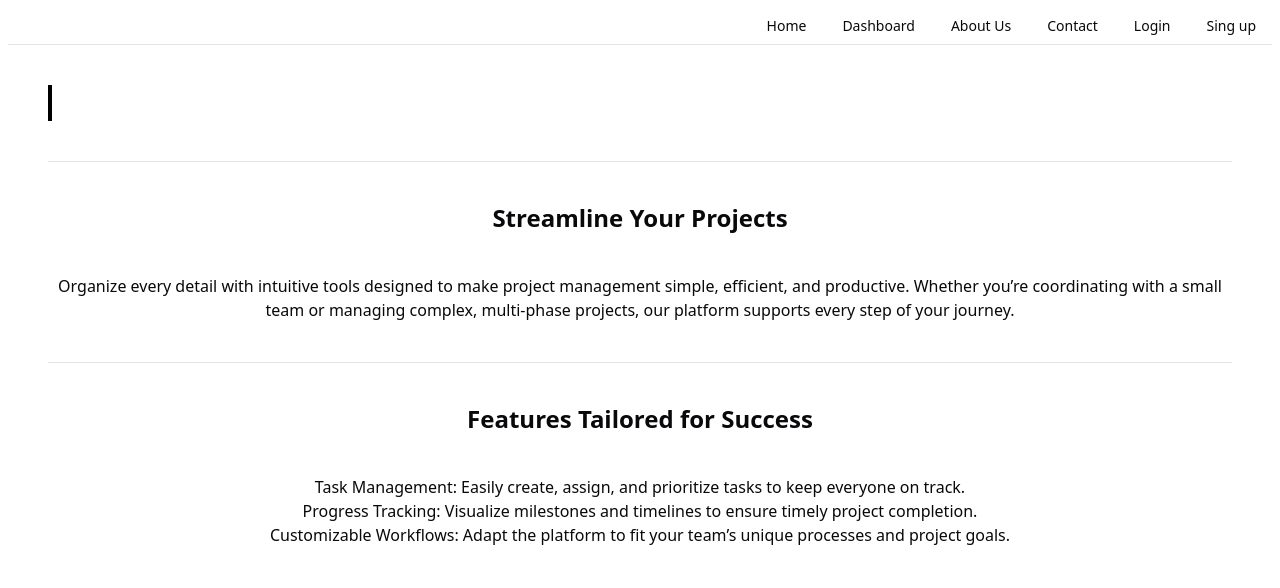
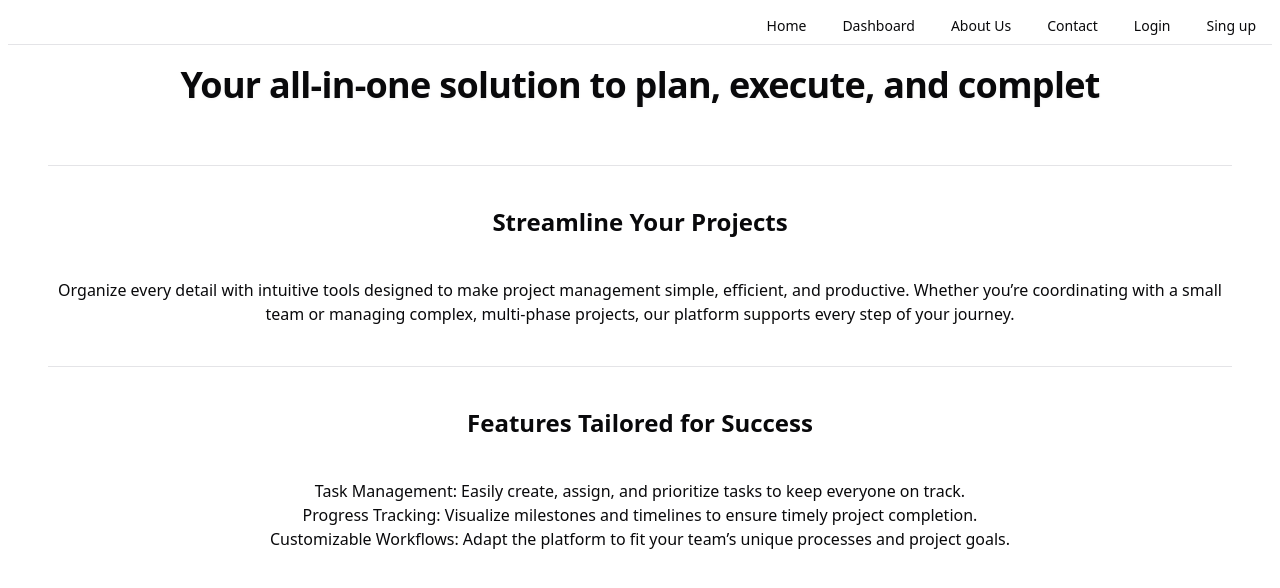
Before and after one commit to Sadman-Arif-Wamim/Project-Management-Tool, a React (Vite) app in the folder frontend/: page / in a window 1280 px wide. Shown: the top 588 px of the page. Built offline with nearby package versions, Linux system fonts and the light colour scheme.

Commit message:
ui: add typing animation

```diff
--- a/frontend/src/components/custom/home.tsx
+++ b/frontend/src/components/custom/home.tsx
@@ -1,15 +1,13 @@
+import { TypingAnimation } from "@/components/ui/typing-animation";
+
 export default function Home() {
    return (
       <div>
-         <h1
-            className={`relative w-[max-content] before:absolute before:inset-0 before:animate-typewriter
-                     before:bg-white
-                     after:absolute after:inset-0 after:w-[0.125em] after:animate-caret after:bg-black
-                     text-3xl m-10 text-center font-bold`}
-         >
-            Your all-in-one solution to plan, execute, and complete projects
-            seamlessly.
-         </h1>
+         <TypingAnimation
+            text="Your all-in-one solution to plan, execute, and complete projects
+            seamlessly."
+            duration={100}
+         />
 
          <hr className="m-10"></hr>
 
--- /dev/null
+++ b/frontend/src/components/ui/typing-animation.tsx
@@ -0,0 +1,46 @@
+"use client";
+
+import { useEffect, useState } from "react";
+
+import { cn } from "@/lib/utils";
+
+interface TypingAnimationProps {
+   text: string;
+   duration?: number;
+   className?: string;
+}
+
+export function TypingAnimation({
+   text,
+   duration = 200,
+   className,
+}: TypingAnimationProps) {
+   const [displayedText, setDisplayedText] = useState<string>("");
+   const [i, setI] = useState<number>(0);
+
+   useEffect(() => {
+      const typingEffect = setInterval(() => {
+         if (i < text.length) {
+            setDisplayedText(text.substring(0, i + 1));
+            setI(i + 1);
+         } else {
+            clearInterval(typingEffect);
+         }
+      }, duration);
+
+      return () => {
+         clearInterval(typingEffect);
+      };
+   }, [duration, i]);
+
+   return (
+      <h1
+         className={cn(
+            "font-display text-center text-4xl font-bold leading-[5rem] tracking-[-0.02em] drop-shadow-sm",
+            className
+         )}
+      >
+         {displayedText ? displayedText : text}
+      </h1>
+   );
+}
```
